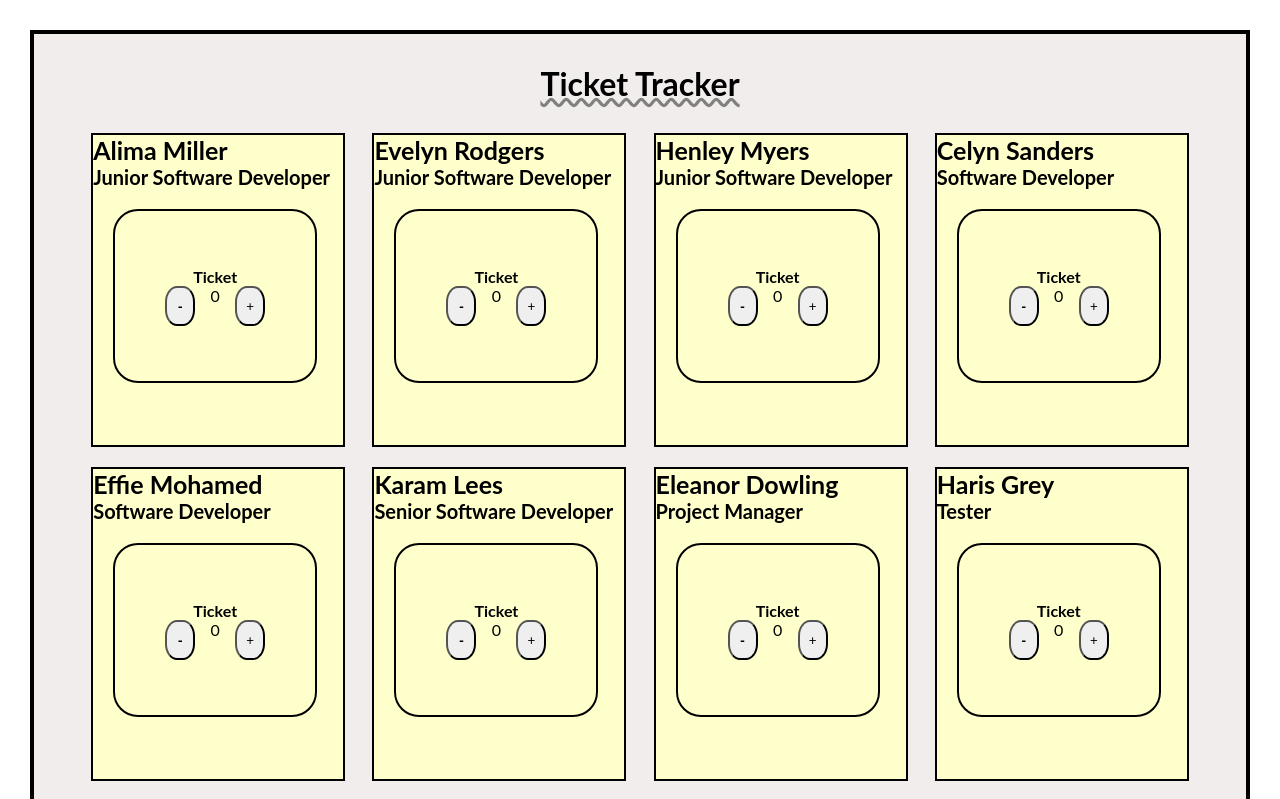
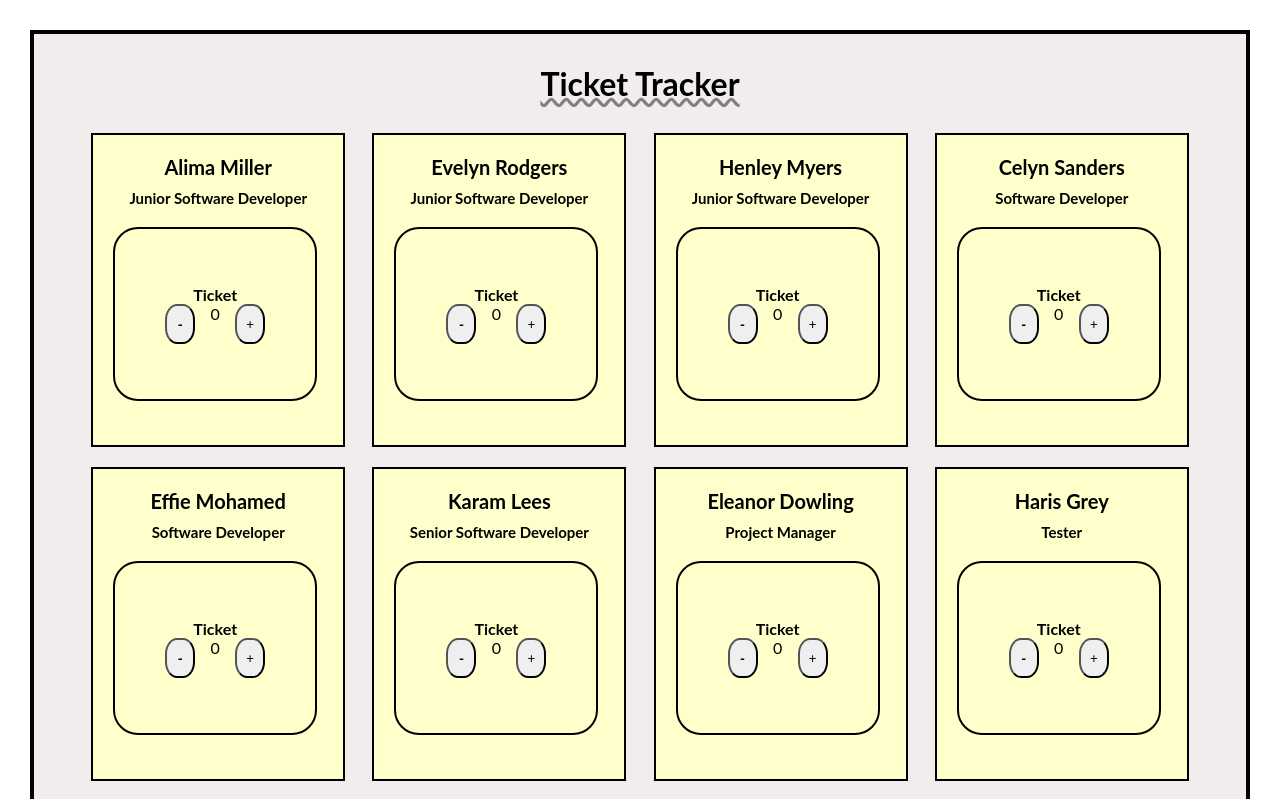
Before and after one commit to awo-ali/Ticket-Tracker-challenge, a React (Create React App) app: page / in a window 1280 px wide. Shown: the top 799 px of the page. Built offline with nearby package versions, Linux system fonts and the light colour scheme.

Commit message:
styles employee tags

```diff
--- a/src/components/EmployeeCard/EmployeeCard.scss
+++ b/src/components/EmployeeCard/EmployeeCard.scss
@@ -1,8 +1,22 @@
 .name{
-    font-size: 25px;
+    font-size: 20px;
+    margin: 0;
+    font-weight: bold;
 
 }
 
 .role{
-    font-size: 20px;
+    font-size: 15px;
+    margin-top: 10px;
+color: #000;
+
 }
+
+.tag{
+    display: flex;
+    flex-direction: column;
+    justify-content: center;
+    align-items: center;
+    margin: 20px;
+    background:#ffc;
+}
```
